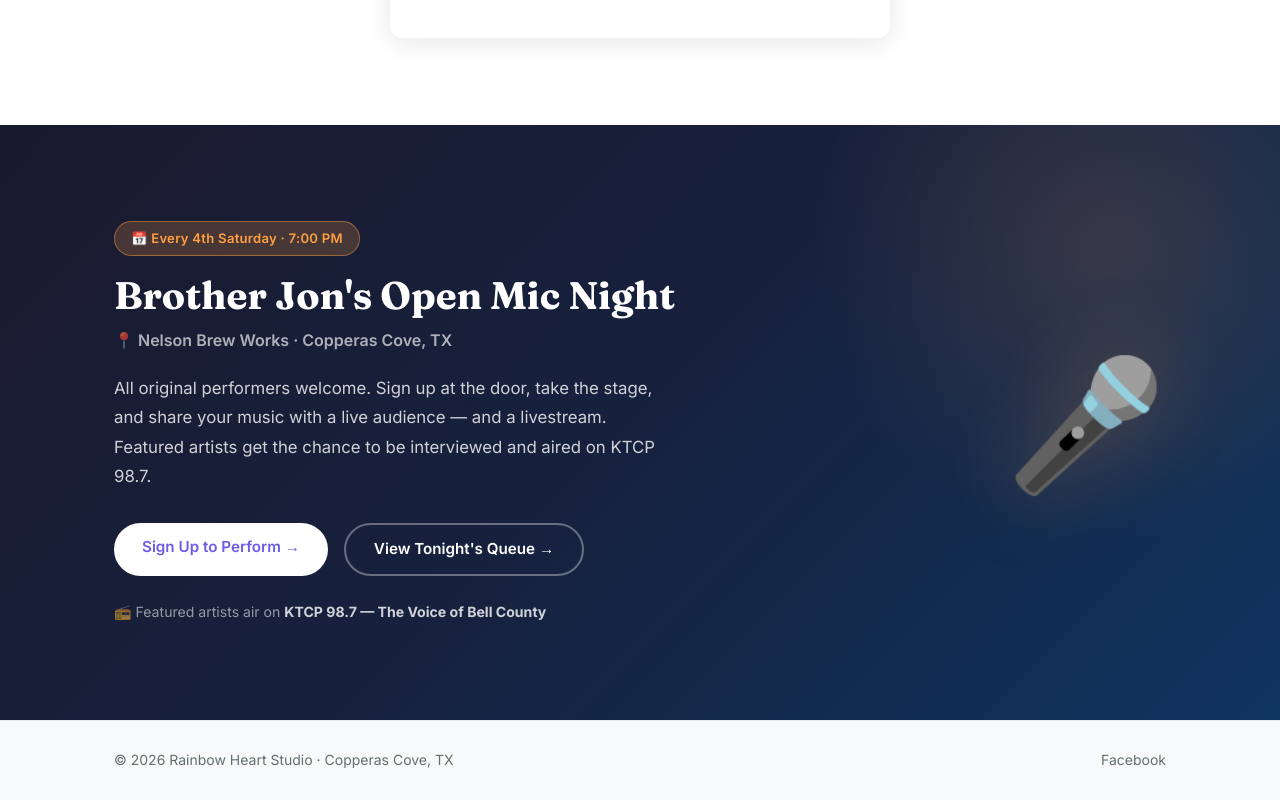
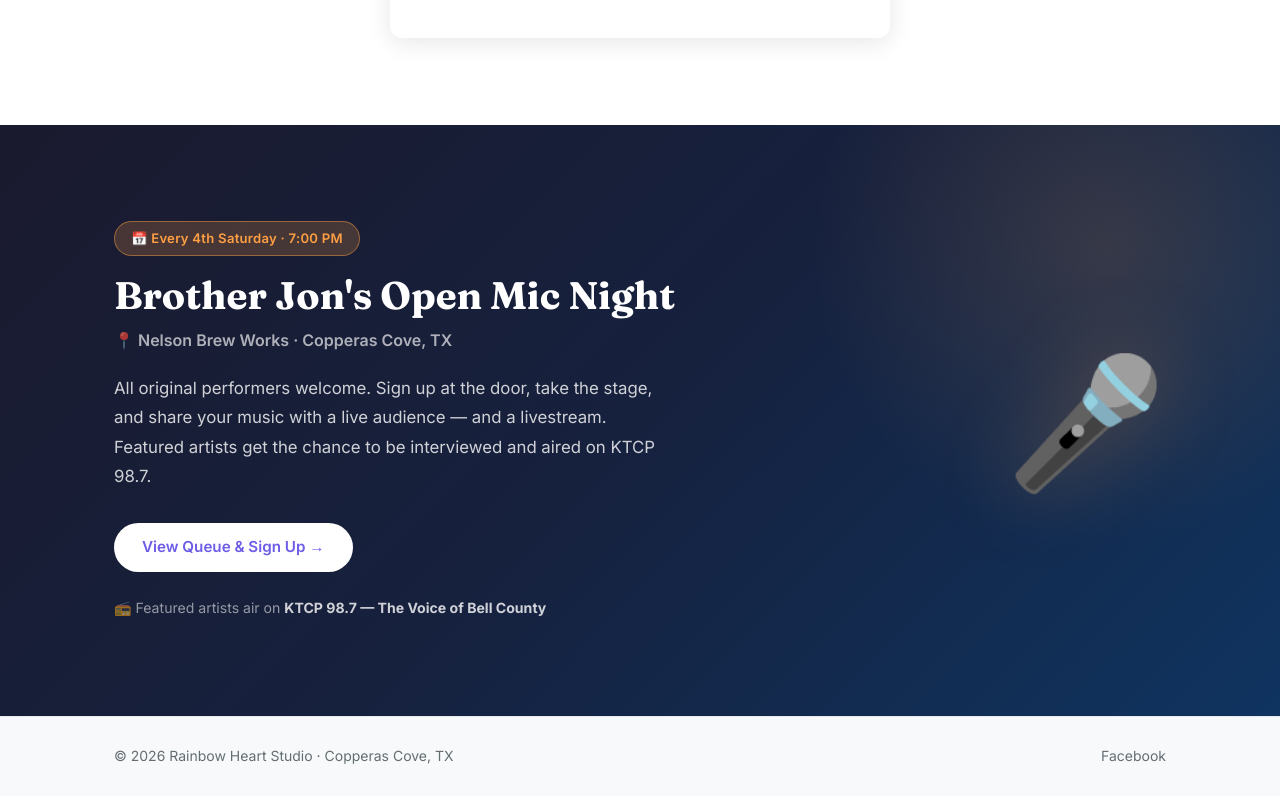
Before and after one commit to 9mswkz6h94-arch/rainbowheart-studio-, a React (Vite) app: page / in a window 1280 px wide. Shown: the part 6707-7507 px from the top of the page. Built offline with nearby package versions, Linux system fonts and the light colour scheme; no server answers; grey boxes are pictures that could not be loaded; a web font is replaced by a local one.

Commit message:
Merge Open Mic sign-up and queue buttons into one
Signup happens from the live queue page itself, so the separate
"Sign Up to Perform" button (pointing at a 404ing /signup route) is
gone — one button now links to the queue site directly.

Co-Authored-By: Claude Sonnet 5 <noreply@anthropic.com>

```diff
--- a/src/pages/Home.jsx
+++ b/src/pages/Home.jsx
@@ -468,20 +468,12 @@ export default function Home() {
               </p>
               <div className="open-mic-ctas">
                 <a
-                  href="https://open-mic-queue.netlify.app/signup"
+                  href="https://open-mic-queue.netlify.app"
                   target="_blank"
                   rel="noopener noreferrer"
                   className="btn btn-primary-inv"
                 >
-                  Sign Up to Perform →
-                </a>
-                <a
-                  href="https://open-mic-queue.netlify.app"
-                  target="_blank"
-                  rel="noopener noreferrer"
-                  className="btn btn-outline-light"
-                >
-                  View Tonight's Queue →
+                  View Queue & Sign Up →
                 </a>
               </div>
               <p className="open-mic-radio-note">
```
